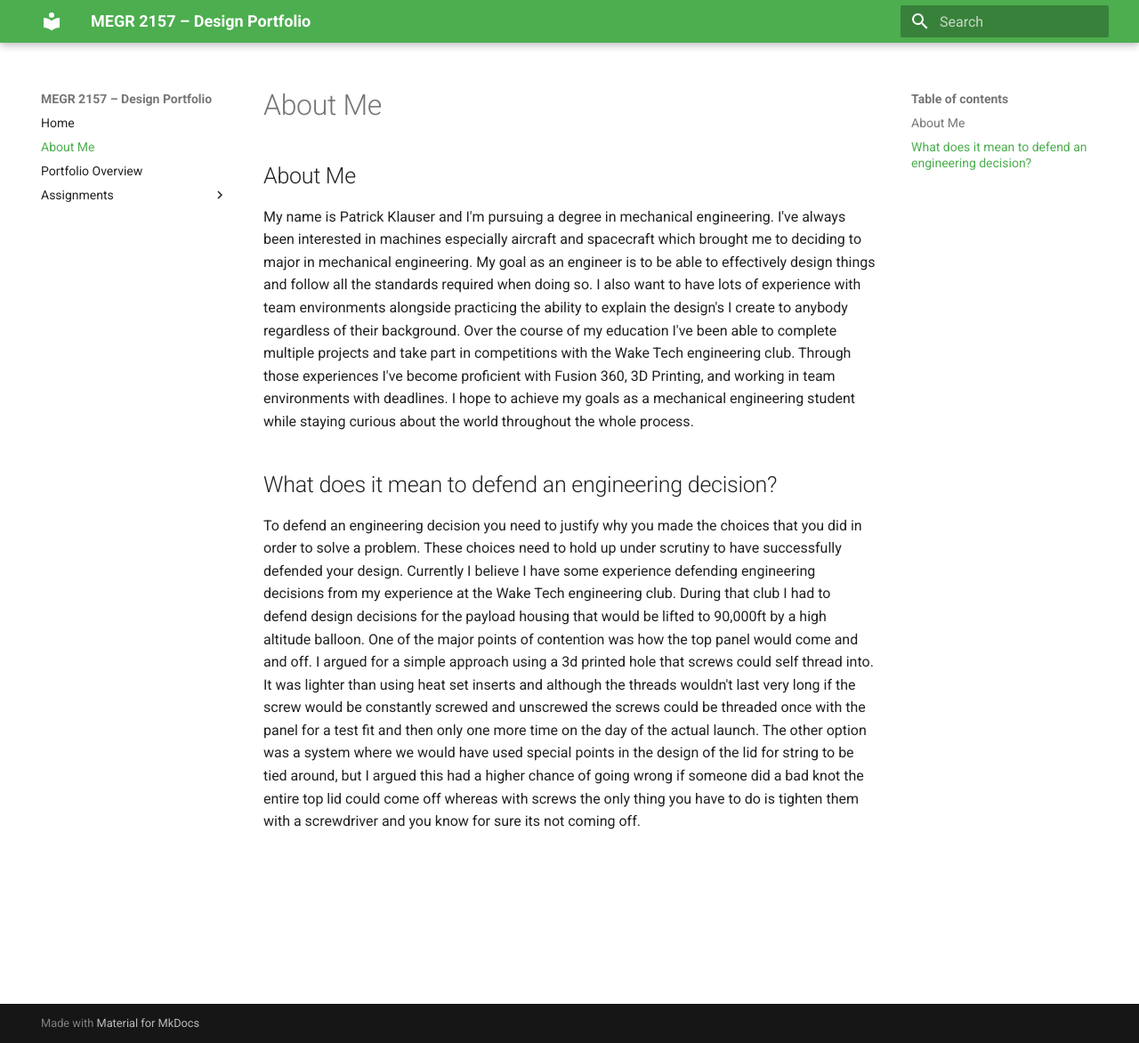
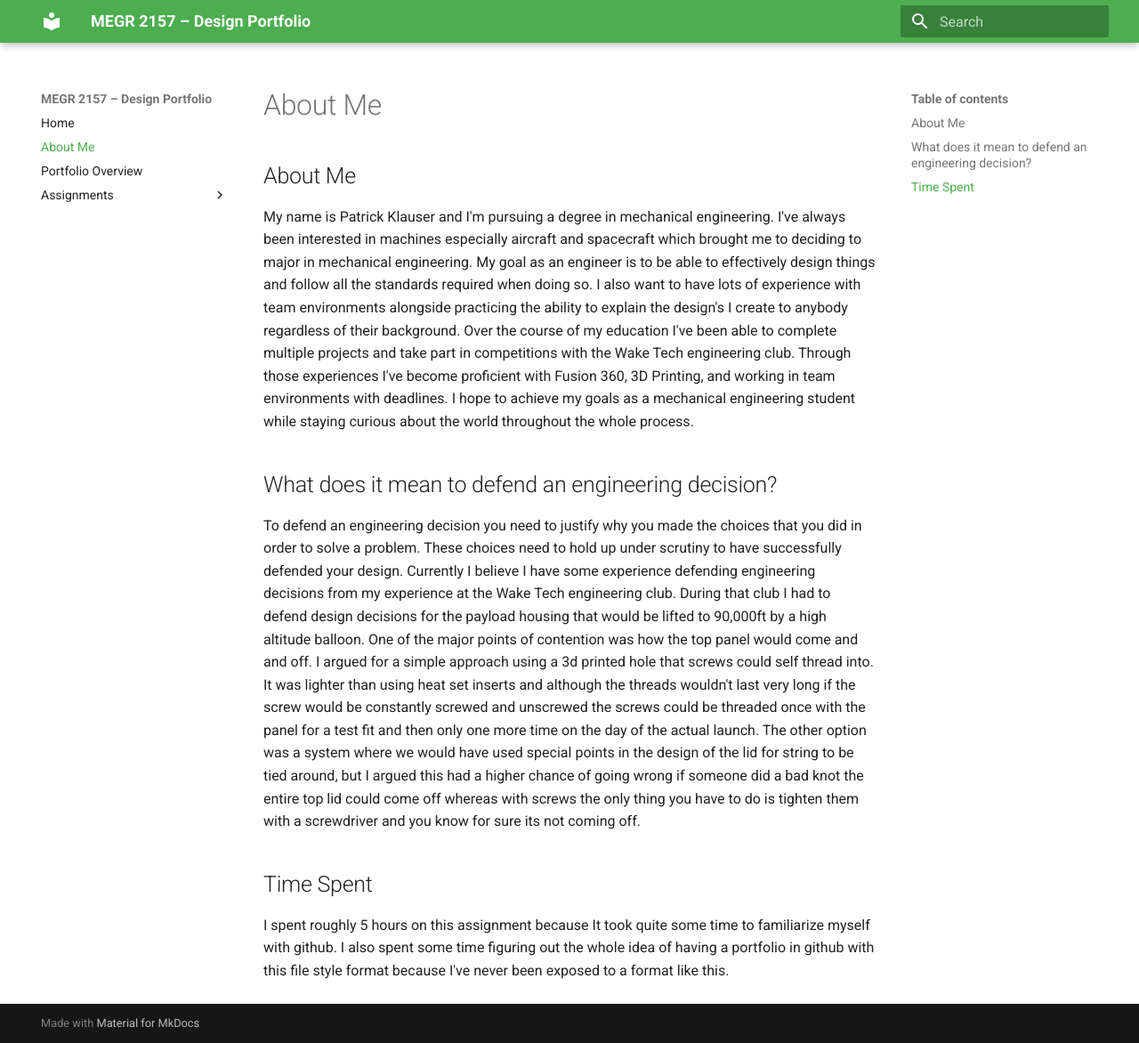
Before and after one commit to pklauser-cyber/design-projects-portfolio, an MkDocs documentation site: the page built from docs/aboutme/index.md, in a window 1280 px wide and 1172 px high. Shown: the whole window at 89% size. Built offline with MkDocs 1.6.1 and Material for MkDocs 9.7.7, drawn with Linux system fonts in a browser that asks for light colours.

Commit message:
Update index.md

```diff
--- a/docs/aboutme/index.md
+++ b/docs/aboutme/index.md
@@ -5,3 +5,6 @@ My name is Patrick Klauser and I'm pursuing a degree in mechanical engineering.
 ## What does it mean to defend an engineering decision?
 
 To defend an engineering decision you need to justify why you made the choices that you did in order to solve a problem. These choices need to hold up under scrutiny to have successfully defended your design. Currently I believe I have some experience defending engineering decisions from my experience at the Wake Tech engineering club. During that club I had to defend design decisions for the payload housing that would be lifted to 90,000ft by a high altitude balloon. One of the major points of contention was how the top panel would come and and off. I argued for a simple approach using a 3d printed hole that screws could self thread into. It was lighter than using heat set inserts and although the threads wouldn't last very long if the screw would be constantly screwed and unscrewed the screws could be threaded once with the panel for a test fit and then only one more time on the day of the actual launch. The other option was a system where we would have used special points in the design of the lid for string to be tied around, but I argued this had a higher chance of going wrong if someone did a bad knot the entire top lid could come off whereas with screws the only thing you have to do is tighten them with a screwdriver and you know for sure its not coming off.
+
+## Time Spent
+I spent roughly 5 hours on this assignment because It took quite some time to familiarize myself with github. I also spent some time figuring out the whole idea of having a portfolio in github with this file style format because I've never been exposed to a format like this.
```
